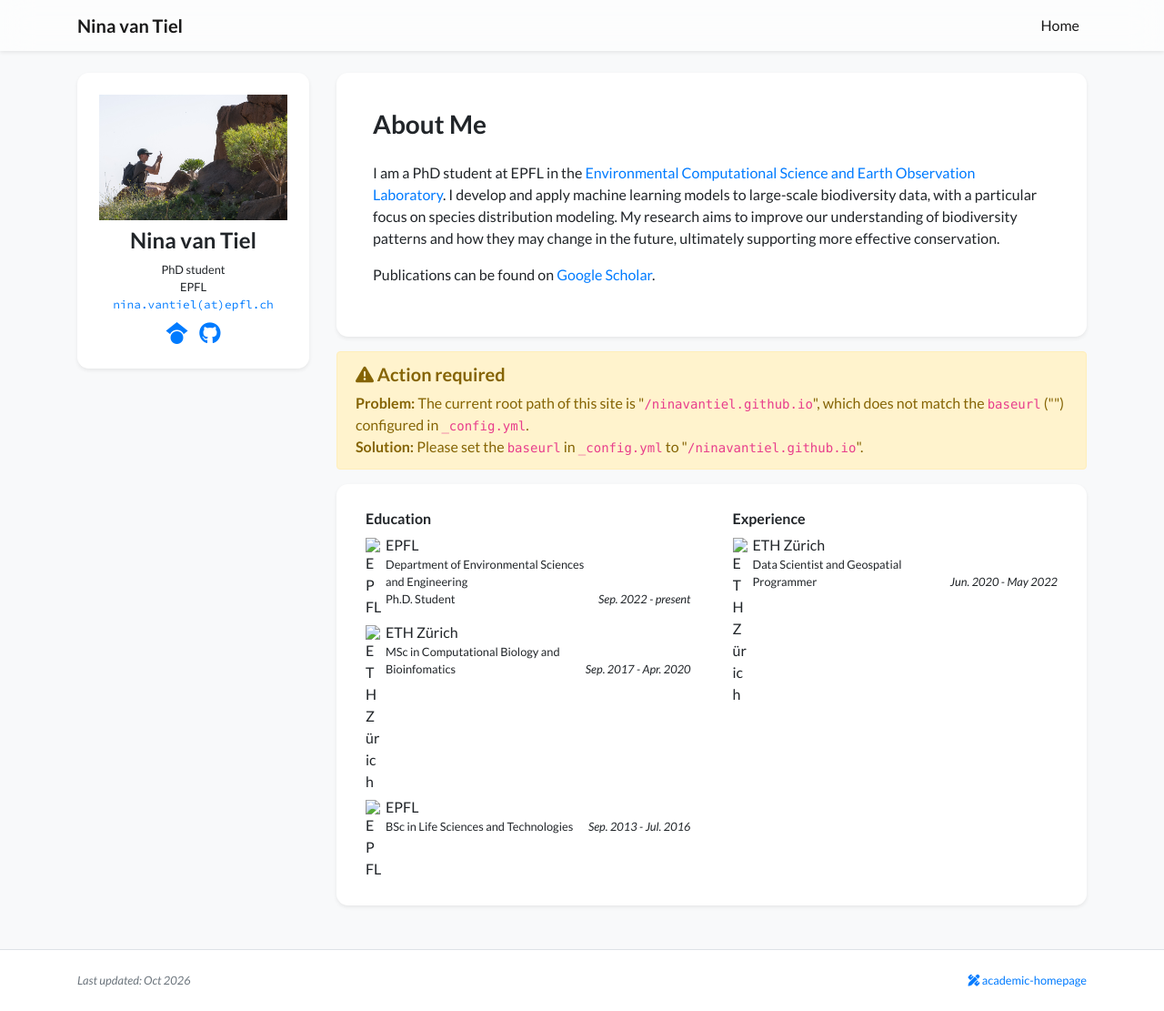
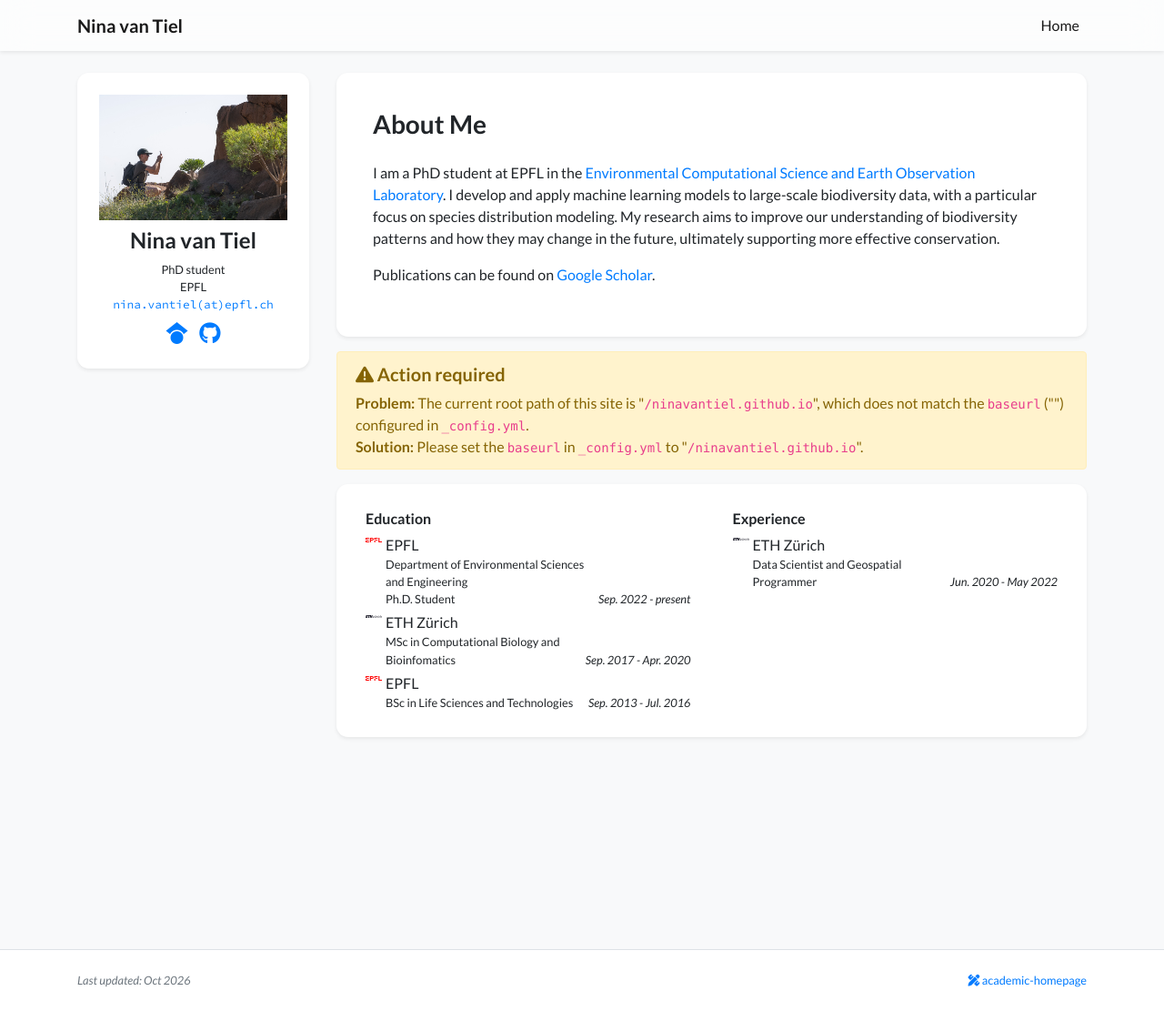
Before and after one commit to ninavantiel/ninavantiel.github.io, a Jekyll site: the page built from index.html, in a window 1280 px wide and 1111 px high. Shown: the whole window at 91% size. Built offline with Jekyll 4.4.1, drawn with Linux system fonts in a browser that asks for light colours; nearby versions of some CDN libraries; a style sheet for code colours, icons or effects is not loaded.

Commit message:
Update logos in profile.yml
Updated logos for education and experience sections.

```diff
--- a/_data/profile.yml
+++ b/_data/profile.yml
@@ -34,23 +34,23 @@
 
 education:
 - name: EPFL
-  #logo: /assets/images/badges/MIT_Social_circle.png
+  logo: /assets/images/badges/Logo_EPFL_2019.svg
   position: >-
     Department of Environmental Sciences and Engineering <br/>
     Ph.D. Student
   date: Sep. 2022 - present
 - name: ETH Zürich
-  #logo: /assets/images/badges/PKU_red.png
+  logo: /assets/images/badges/ETH_Zürich_Logo_black.svg
   position: MSc in Computational Biology and Bioinfomatics
   date: Sep. 2017 - Apr. 2020
 - name: EPFL
-  #logo: /assets/images/badges/PKU_red.png
+  logo: /assets/images/badges/Logo_EPFL_2019.svg
   position: BSc in Life Sciences and Technologies
   date: Sep. 2013 - Jul. 2016
 
 experience:
  - name: ETH Zürich
-   #logo: /assets/images/badges/PKU_red.png
+   logo: /assets/images/badges/ETH_Zürich_Logo_black.svg
    position: Data Scientist and Geospatial Programmer
    date: Jun. 2020 - May 2022
 
```
